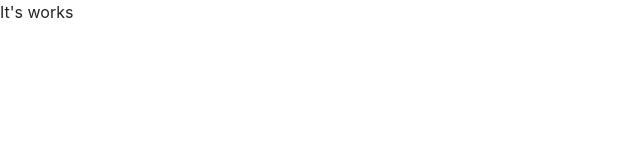
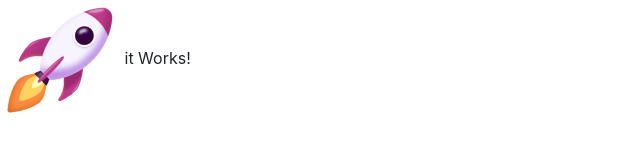
Before and after one commit to priscilamarcos/lista-de-presentes, a plain HTML site: page index.html in a window 1280 px wide. Shown: the whole page, without its empty margins (0-640 px from the left). Drawn offline with Linux system fonts and the light colour scheme.

Commit message:
ajust link

```diff
--- a/index.html
+++ b/index.html
@@ -13,6 +13,6 @@
     <title>Comentarios Virtuais</title>
 </head>
 <body>
-    It's works
+    <img src="assets/img/start.png"> it Works!
 </body>
 </html>
```
Also changed, not shown: assets/img/start.png (added), 1 other file.
